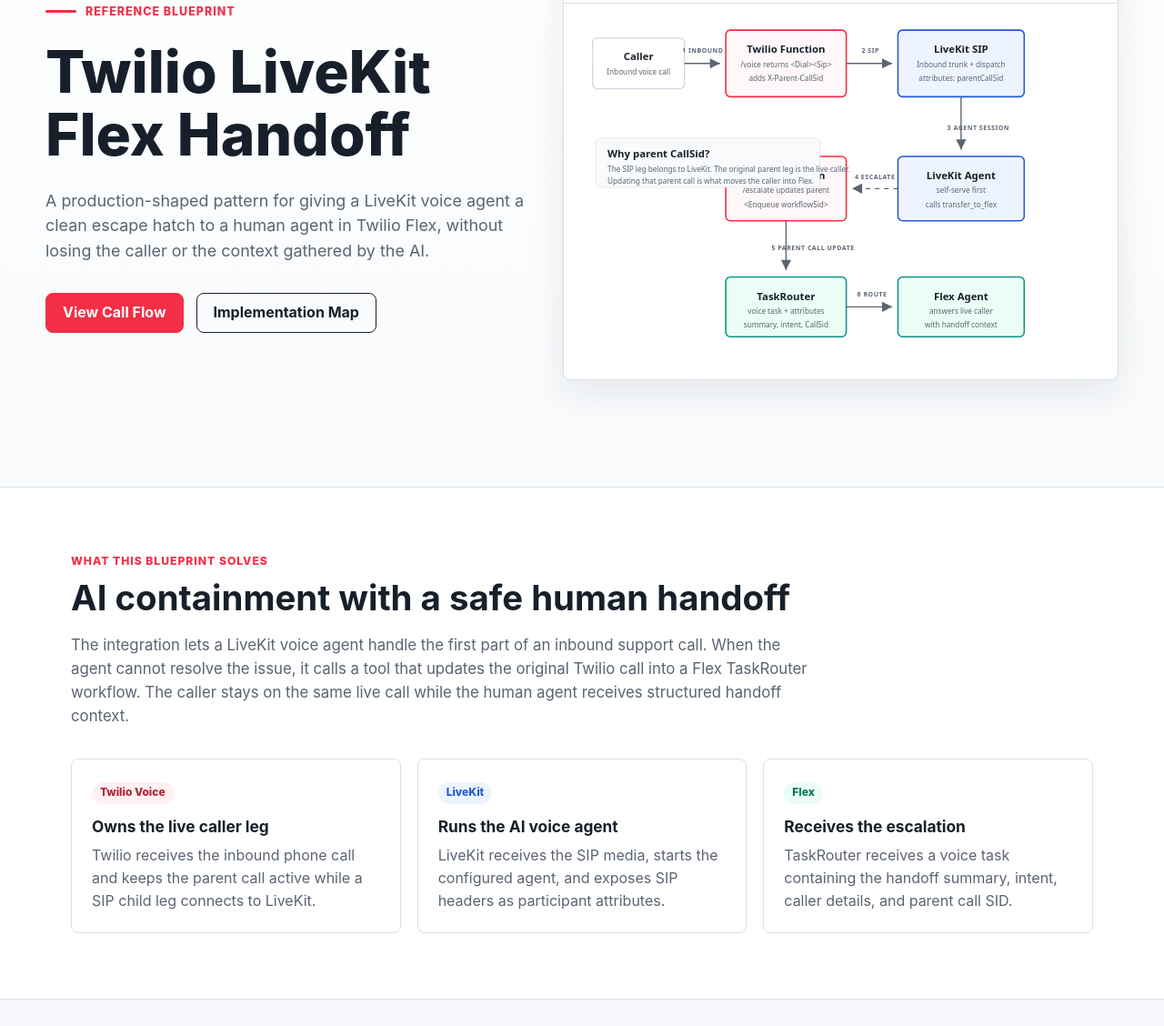
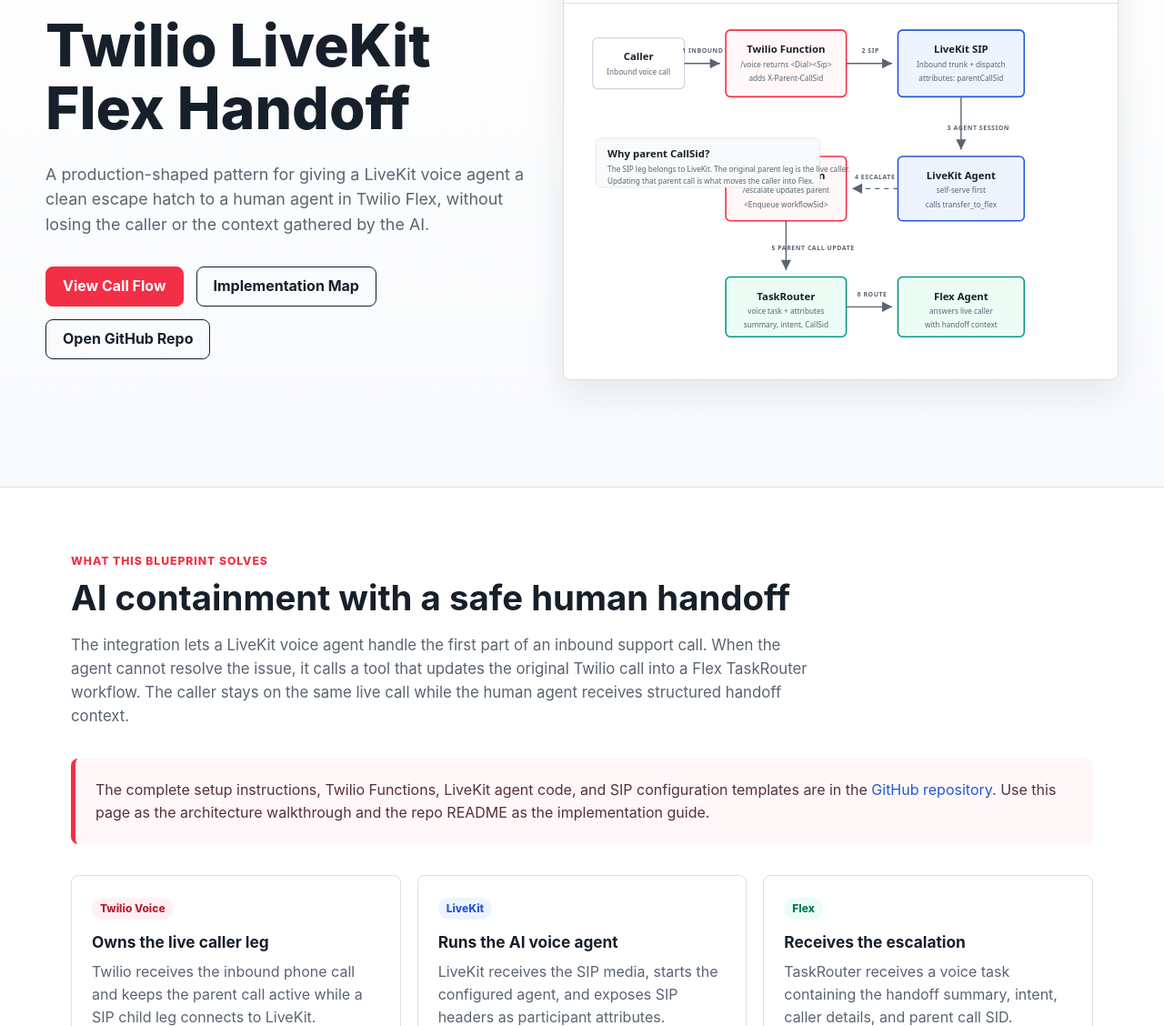
Before and after one commit to rbangueses/twilio-livekit-call-handoff-blueprint, a plain HTML site: page index.html in a window 1280 px wide. Shown: the part 185-1313 px from the top of the page at 91% size. Drawn offline with Linux system fonts and the light colour scheme.

Commit message:
Add repository callout to blueprint page

```diff
--- a/index.html
+++ b/index.html
@@ -410,6 +410,7 @@
           <div class="hero-actions">
             <a class="button primary" href="#flow">View Call Flow</a>
             <a class="button" href="#implementation">Implementation Map</a>
+            <a class="button" href="https://github.com/rbangueses/twilio-livekit-flex-handoff-blueprint">Open GitHub Repo</a>
           </div>
         </div>
 
@@ -511,6 +512,16 @@
             TaskRouter workflow. The caller stays on the same live call while
             the human agent receives structured handoff context.
           </p>
+
+          <div class="callout">
+            <p>
+              The complete setup instructions, Twilio Functions, LiveKit agent
+              code, and SIP configuration templates are in the
+              <a href="https://github.com/rbangueses/twilio-livekit-flex-handoff-blueprint">GitHub repository</a>.
+              Use this page as the architecture walkthrough and the repo README
+              as the implementation guide.
+            </p>
+          </div>
 
           <div class="grid three">
             <div class="card">
```
Also changed, not shown: livekit-flex-handoff-reference-blueprint.html (+11 -0 lines).
